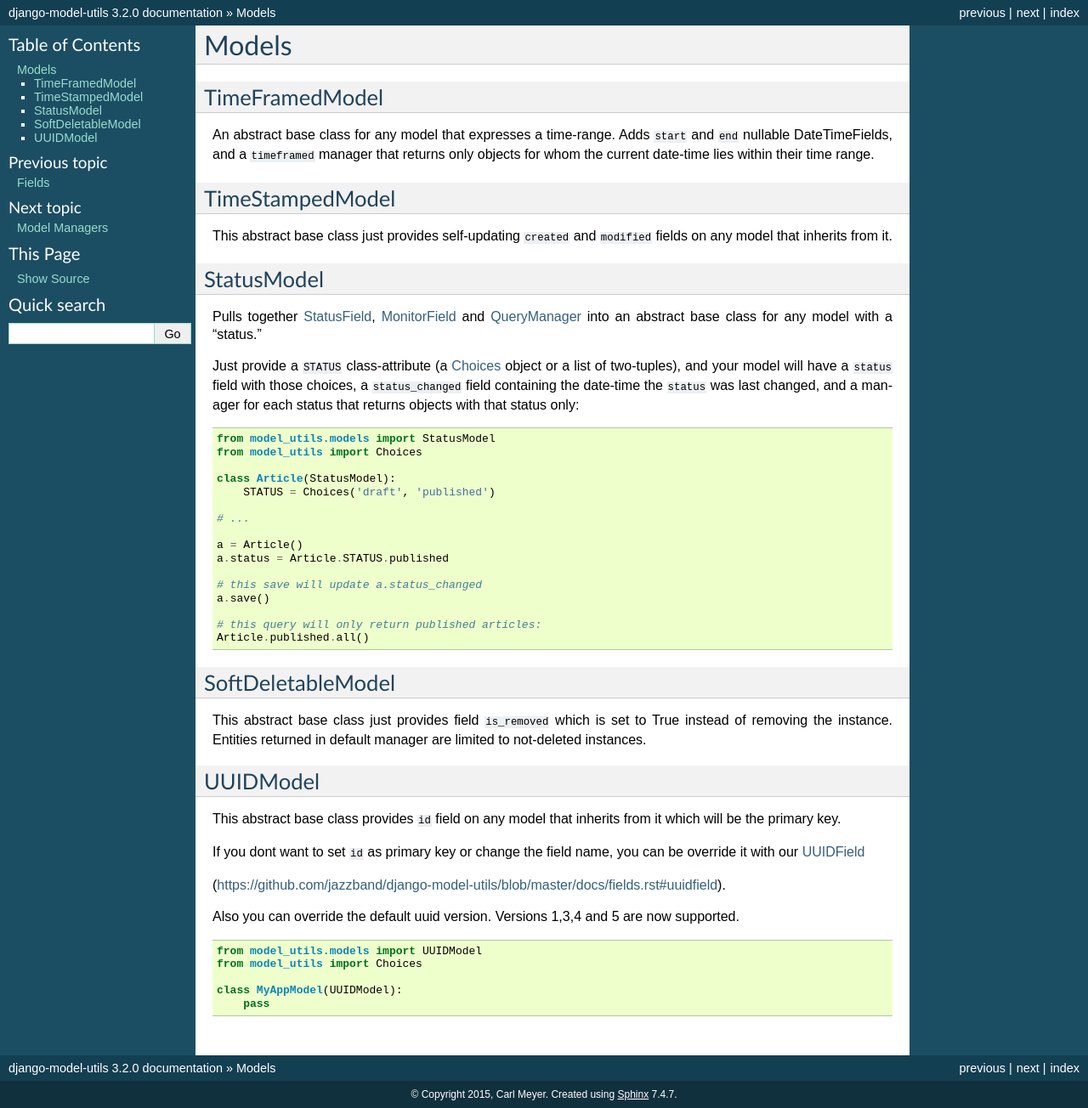
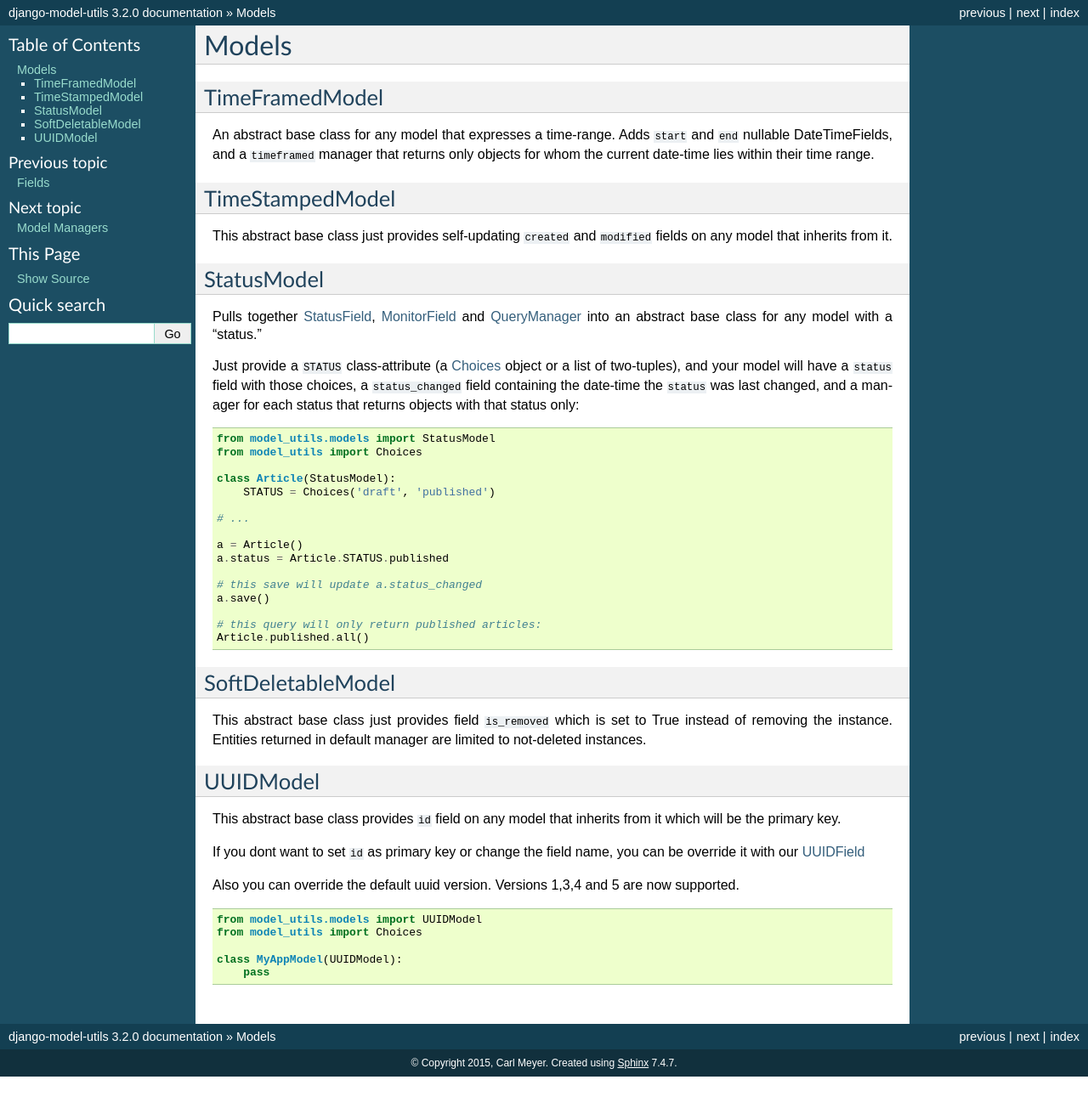
Before and after one commit to jazzband/django-model-utils, a Sphinx documentation site: the page built from docs/models.rst, in a window 1280 px wide. Shown: the whole page at 85% size. Built offline with Sphinx 7.4.7, drawn with Linux system fonts in a browser that asks for light colours; after the commit the page ends 1267 px from its top, so only the background shows below that; some of the changed lines change nothing that is shown.

Commit message:
Update models.rst

```diff
--- a/docs/models.rst
+++ b/docs/models.rst
@@ -66,8 +66,6 @@
 If you dont want to set ``id`` as primary key or change the field name, you can be override it
 with our `UUIDField`_
 
-(https://github.com/jazzband/django-model-utils/blob/master/docs/fields.rst#uuidfield).
-
 Also you can override the default uuid version. Versions 1,3,4 and 5 are now supported.
 
 .. code-block:: python
```
